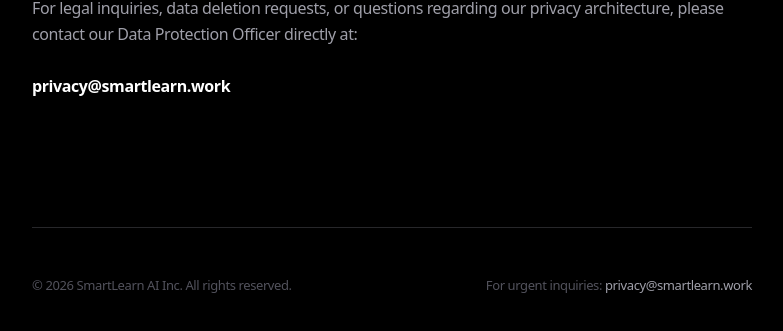
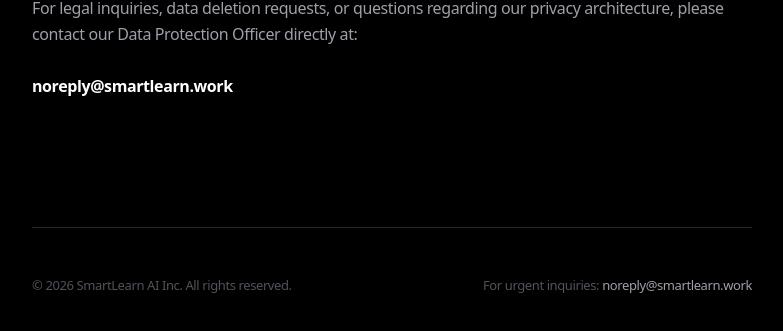
Before and after one commit to Nav33dCodes/smartLearn-AI, a React (Vite) app in the folder smartlearn-frontend/: page /privacy in a window 1280 px wide. Shown: the part 3047-3378 px from the top of the page, without its empty margins (248-1031 px from the left). Built offline with nearby package versions, Linux system fonts and the light colour scheme; no server answers.

Commit message:
feat: implement settings modal and add privacy and terms pages

```diff
--- a/smartlearn-frontend/src/components/SettingsModal.jsx
+++ b/smartlearn-frontend/src/components/SettingsModal.jsx
@@ -629,7 +629,7 @@ export default function SettingsModal({
                     <p>Version <span className="font-medium text-foreground">14.0.0 (BETA)</span></p>
                     <div className="pt-4 border-t border-zinc-100 dark:border-zinc-800/50 mt-6">
                       <p>For support or inquiries, please contact:</p>
-                      <p className="mt-1 font-medium text-foreground select-all">support@smartlearn.work</p>
+                      <p className="mt-1 font-medium text-foreground select-all">noreply@smartlearn.work</p>
                     </div>
                   </div>
                 </motion.div>
--- a/smartlearn-frontend/src/pages/Privacy.jsx
+++ b/smartlearn-frontend/src/pages/Privacy.jsx
@@ -142,7 +142,7 @@ export default function Privacy() {
             <p className="leading-relaxed">
               For legal inquiries, data deletion requests, or questions regarding our privacy architecture, please contact our Data Protection Officer directly at:
               <br /><br />
-              <strong className="text-white select-all">privacy@smartlearn.work</strong>
+              <strong className="text-white select-all">noreply@smartlearn.work</strong>
             </p>
           </section>
         </div>
@@ -150,7 +150,7 @@ export default function Privacy() {
         {/* Footer */}
         <div className="mt-32 pt-12 border-t border-white/[0.04] flex flex-col sm:flex-row items-center justify-between gap-4 text-[13px] text-zinc-600 font-medium">
           <p>© {new Date().getFullYear()} SmartLearn AI Inc. All rights reserved.</p>
-          <p>For urgent inquiries: <span className="text-zinc-400 hover:text-white transition-colors cursor-pointer select-all">privacy@smartlearn.work</span></p>
+          <p>For urgent inquiries: <span className="text-zinc-400 hover:text-white transition-colors cursor-pointer select-all">noreply@smartlearn.work</span></p>
         </div>
       </div>
     </div>
--- a/smartlearn-frontend/src/pages/Terms.jsx
+++ b/smartlearn-frontend/src/pages/Terms.jsx
@@ -120,7 +120,7 @@ export default function Terms() {
         {/* Footer */}
         <div className="mt-32 pt-12 border-t border-white/[0.04] flex flex-col sm:flex-row items-center justify-between gap-4 text-[13px] text-zinc-600 font-medium">
           <p>© {new Date().getFullYear()} SmartLearn AI Inc. All rights reserved.</p>
-          <p>Contact legal at: <span className="text-zinc-400 hover:text-white transition-colors cursor-pointer select-all">legal@smartlearn.work</span></p>
+          <p>Contact legal at: <span className="text-zinc-400 hover:text-white transition-colors cursor-pointer select-all">noreply@smartlearn.work</span></p>
         </div>
       </div>
     </div>
```
